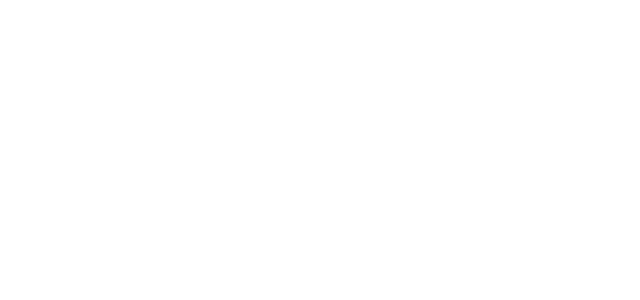
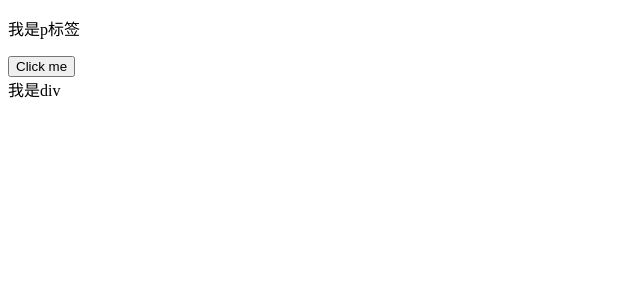
Before and after one commit to zhudaidai/vue-, a Vue app: page / in a window 1280 px wide. Shown: the top 300 px of the page, without its empty margins (0-640 px from the left). Built offline with nearby package versions, Linux system fonts and the light colour scheme.

Commit message:
vue 动态绑定 Class

```diff
--- a/src/App.vue
+++ b/src/App.vue
@@ -1,6 +1,13 @@
 <template>
-  <div id="app">
+  <div>
+    <p v-bind:class="{'active': activeFlag}">我是p标签</p>
+        <button @click="activeFlag = !activeFlag">
+            Click me
+        </button>
 
+         <div class="box" :class="{'active': activeFlag}">
+          我是div
+        </div>
   </div>
 </template>
 
@@ -8,7 +15,11 @@
 
 
 export default {
-  name: 'App',
+ data() {
+  return {
+    activeFlag: true
+  };
+},
 
 }
 </script>
```
